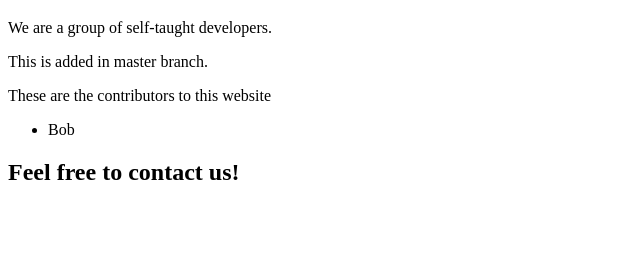
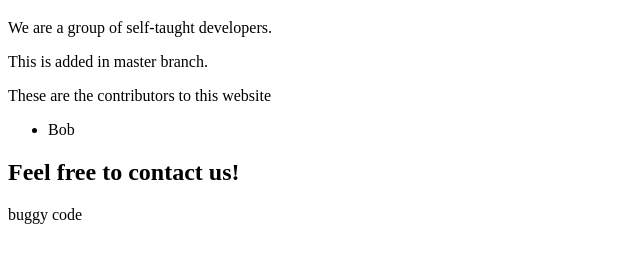
Before and after one commit to BobShoaun/Hipo-13-Website, a plain HTML site: page index.html in a window 1280 px wide. Shown: the part 61-324 px from the top of the page, without its empty margins (0-640 px from the left). Drawn offline with Linux system fonts and the light colour scheme.

Commit message:
added buggy code

```diff
--- a/index.html
+++ b/index.html
@@ -17,5 +17,7 @@
     </ul>
 
     <h2>Feel free to contact us!</h2>
+
+    <p>buggy code</p>
 </body>
 </html>
```
